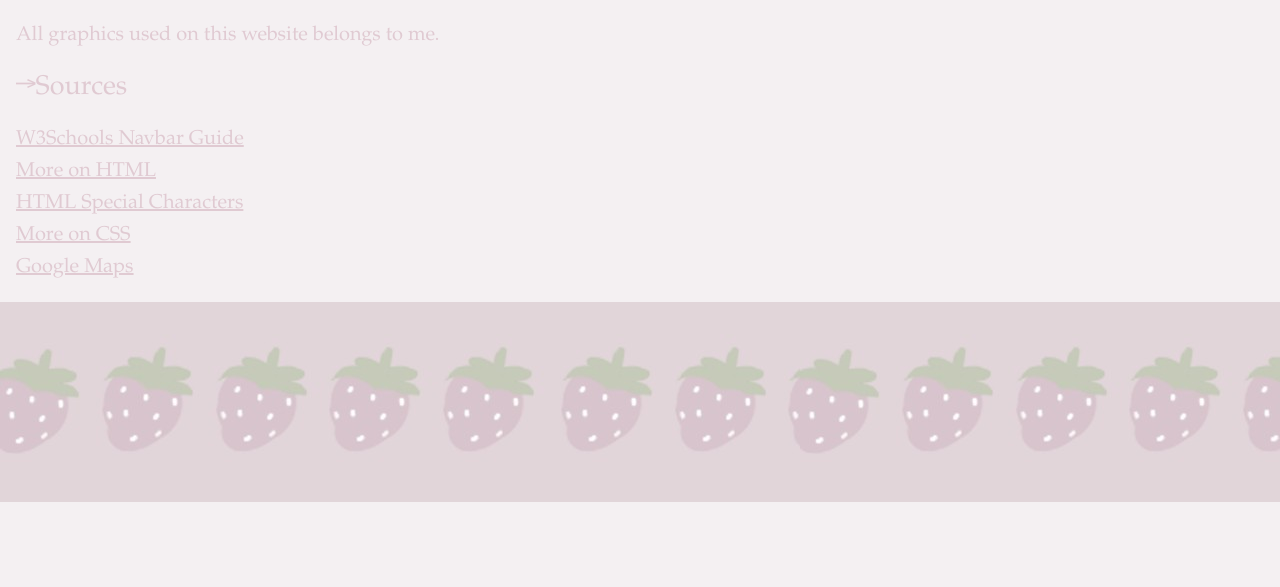
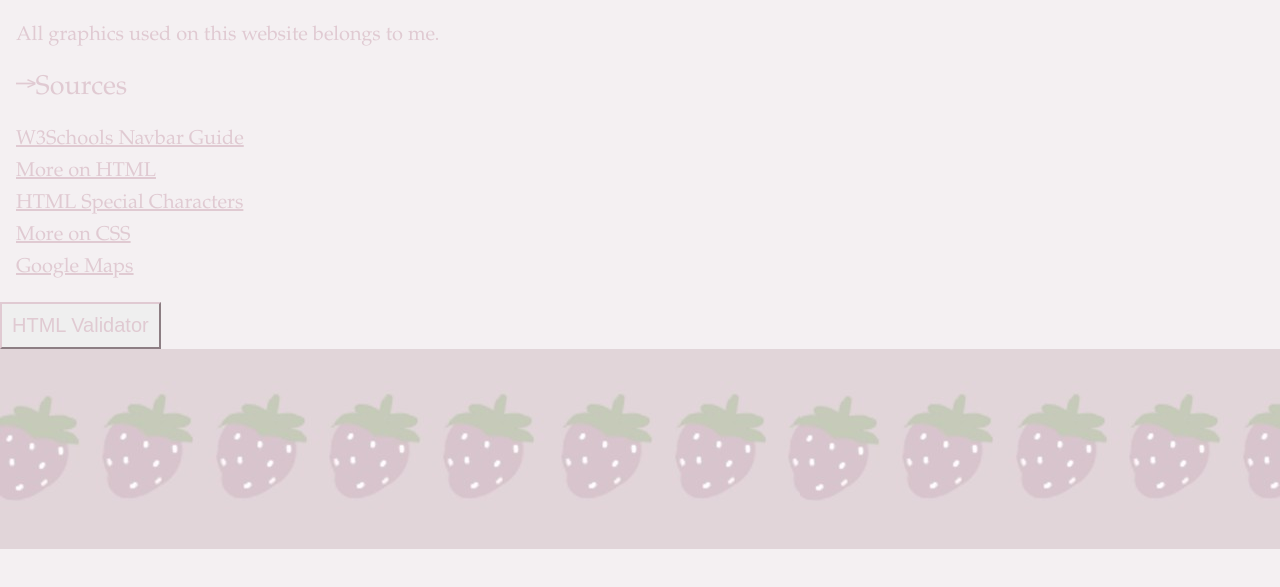
Before and after one commit to LiRosemary26/home, a plain HTML site: page references.html in a window 1280 px wide. Shown: the part 187-774 px from the top of the page. Drawn offline with Linux system fonts and the light colour scheme.

Commit message:
Update references.html

```diff
--- a/references.html
+++ b/references.html
@@ -61,6 +61,9 @@ body {
   <a href="https://www.google.ca/maps">Google Maps</a>
 </div>
 <br>
+<a href="https://validator.w3.org/nu/?doc=https%3A%2F%2Flirosemary26.github.io%2Fhome%2Freferences.html">
+<button>HTML Validator</button>
+</a>
 <img src="strawberrt.jpg" alt="strawberry banner" class="center">
 
 </body>
```
